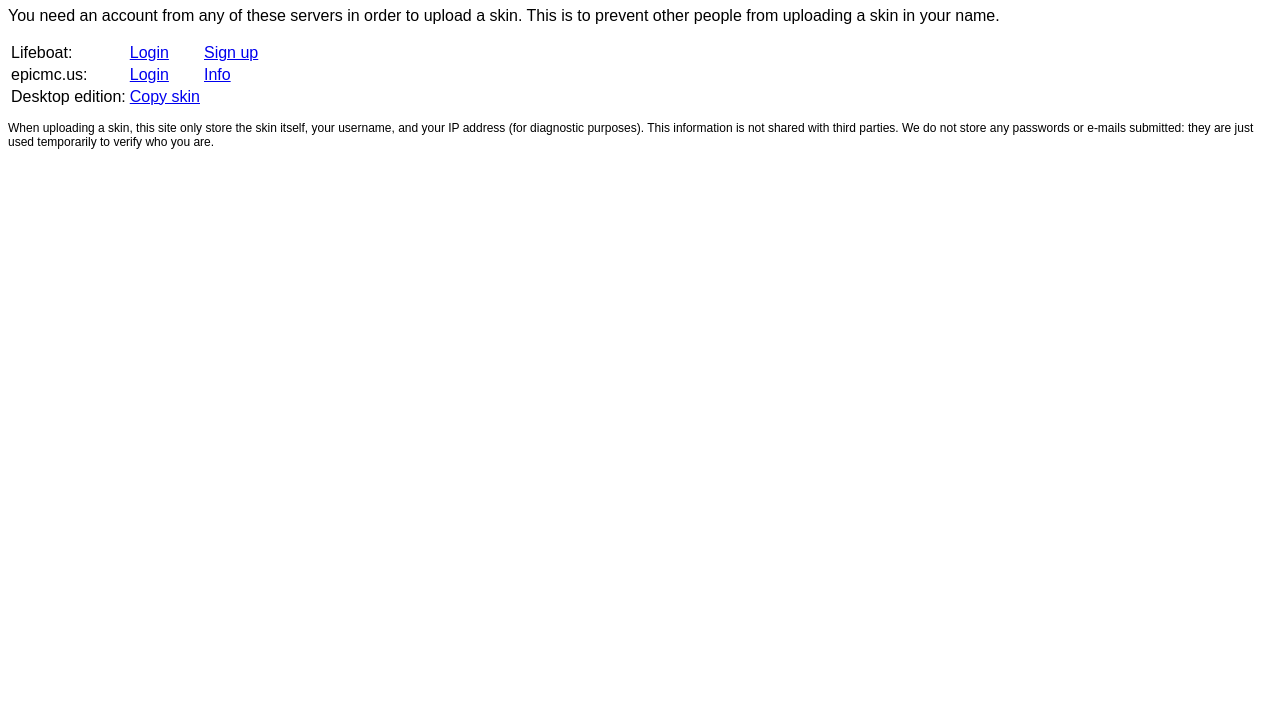
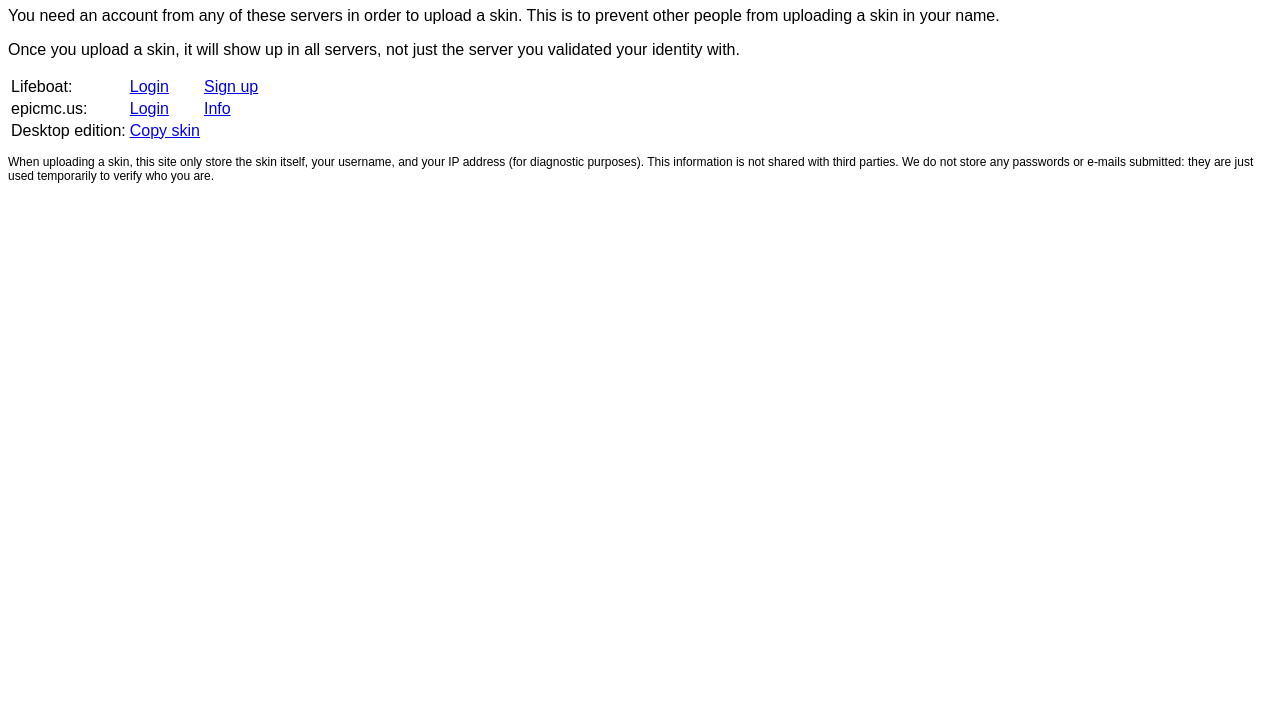
Before and after one commit to zhuowei/blskins, a plain HTML site: page public/index.html in a window 1280 px wide. Shown: the part 73-800 px from the top of the page. Drawn offline with Linux system fonts and the light colour scheme.

Commit message:
Add clarification on where skins work

```diff
--- a/public/index.html
+++ b/public/index.html
@@ -12,6 +12,7 @@ body {
 <h1>BlockLauncher Skin Upload</h1>
 <p>You need an account from any of these servers in order to upload a skin.
 This is to prevent other people from uploading a skin in your name.</p>
+<p>Once you upload a skin, it will show up in all servers, not just the server you validated your identity with.</p>
 <table>
 <tr>
 <td>Lifeboat:</td>
```
